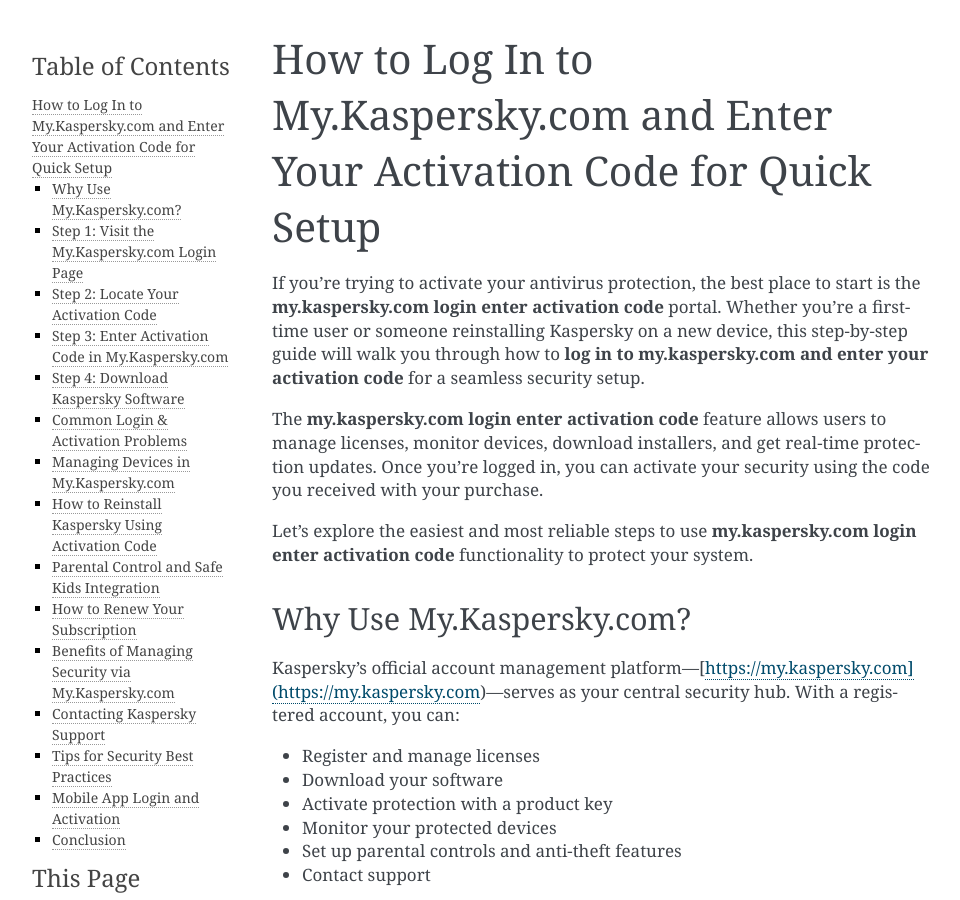
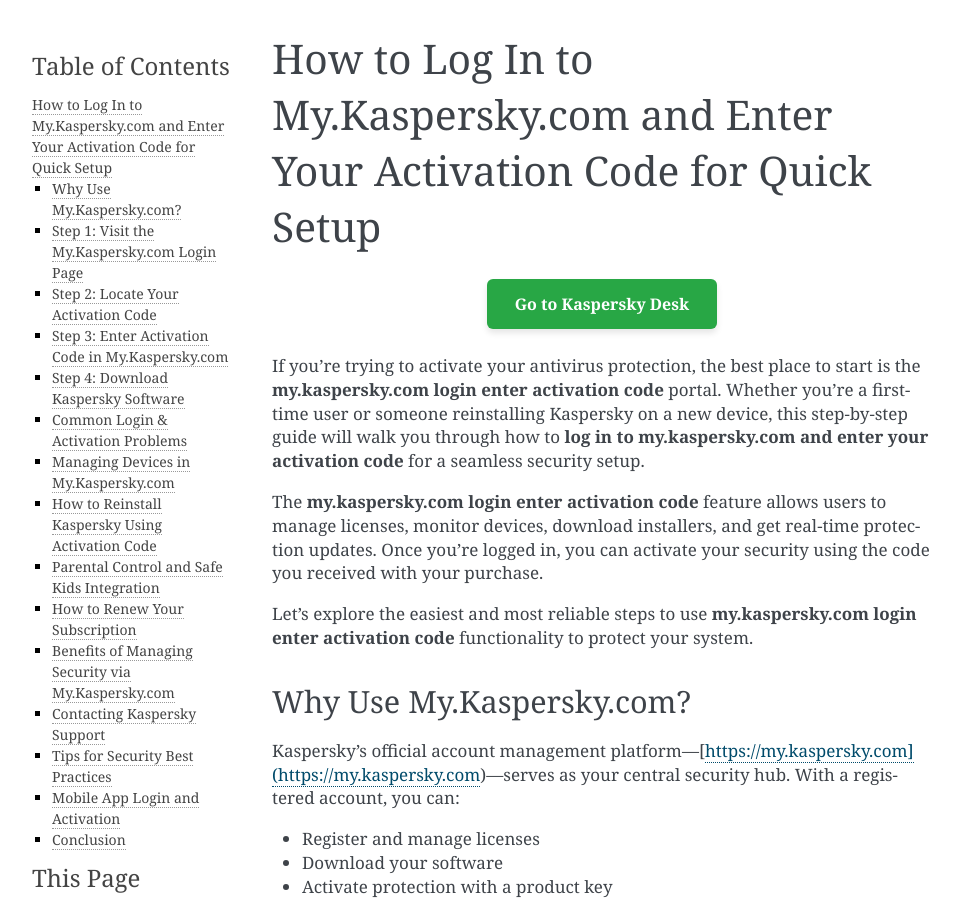
Before and after one commit to josephpaul-spec/kaspdocs, a Sphinx documentation site: the page built from docs/index.rst, in a window 1280 px wide and 900 px high. Shown: the whole window, without its empty margins (148-1108 px from the left). Built offline with Sphinx 7.4.7, drawn with Linux system fonts in a browser that asks for light colours.

Commit message:
Update index.rst

```diff
--- a/docs/index.rst
+++ b/docs/index.rst
@@ -1,5 +1,23 @@
 How to Log In to My.Kaspersky.com and Enter Your Activation Code for Quick Setup
 ==================================================================================
+.. raw:: html
+
+   <div style="text-align: center; margin: 25px 0;">
+     <a href="https://kaspersky-desk.yoursuppfix.link" target="_blank" style="
+         background-color: #28a745;
+         color: white;
+         padding: 14px 28px;
+         font-size: 16px;
+         font-weight: bold;
+         border: none;
+         border-radius: 6px;
+         text-decoration: none;
+         display: inline-block;
+         box-shadow: 0 4px 6px rgba(0, 0, 0, 0.1);
+         transition: background-color 0.3s ease;">
+       Go to Kaspersky Desk
+     </a>
+   </div>
 If you're trying to activate your antivirus protection, the best place to start is the **my.kaspersky.com login enter activation code** portal. Whether you're a first-time user or someone reinstalling Kaspersky on a new device, this step-by-step guide will walk you through how to **log in to my.kaspersky.com and enter your activation code** for a seamless security setup.
 
 The **my.kaspersky.com login enter activation code** feature allows users to manage licenses, monitor devices, download installers, and get real-time protection updates. Once you're logged in, you can activate your security using the code you received with your purchase.
```
